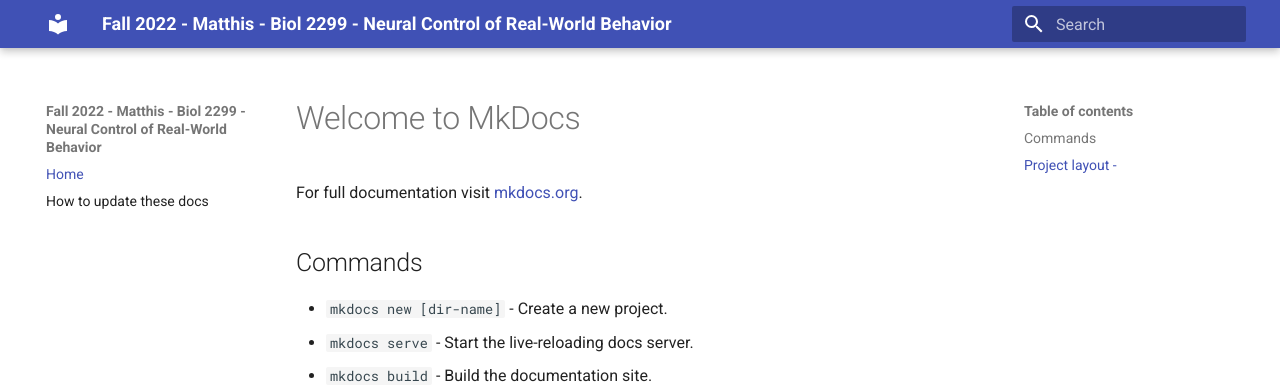
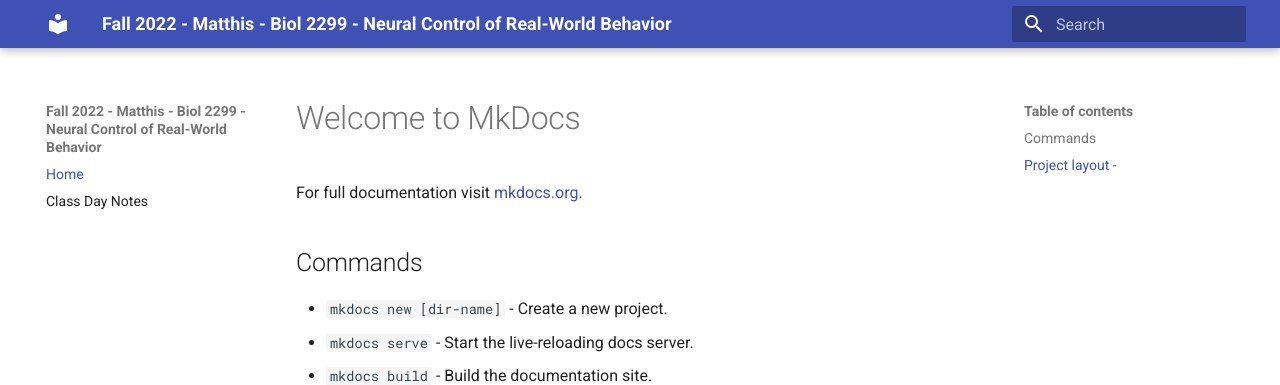
Before and after one commit to Biol2299-Matthis-Fall2022/Biol2299-Matthis-Fall2022, an MkDocs documentation site: the page built from docs/index.md, in a window 1280 px wide. Shown: the top 385 px of the page. Built offline with MkDocs 1.6.1 and Material for MkDocs 9.7.7, drawn with Linux system fonts in a browser that asks for light colours.

Commit message:
move class day notes into docs

```diff
--- a/mkdocs.yml
+++ b/mkdocs.yml
@@ -5,4 +5,4 @@
 
 nav:
     - Home: index.md
-    - How to update these docs: how-to-update-these-docs.md
+    - Class Day Notes: class_day_notes/2022-09-21.md
```
